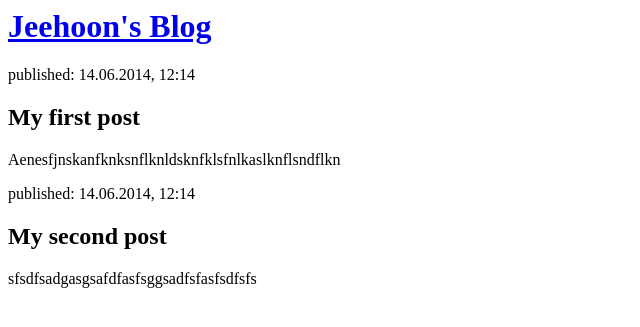
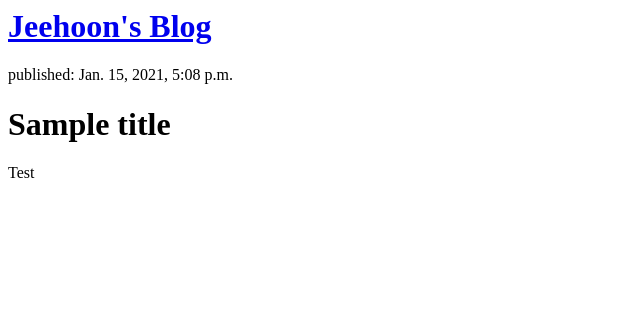
Before and after one commit to Jeehoon-K/my-first-blog, a Django app: page / in a window 1280 px wide. Shown: the top 327 px of the page, without its empty margins (0-640 px from the left). Run offline with Django 3.2, Linux system fonts and the light colour scheme; data comes from the database, SQL or seed files in the repository; both versions use the stored data as it was after the commit.

Commit message:
Modified templates to display posts from database.

```diff
--- a/blog/templates/blog/post_list.html
+++ b/blog/templates/blog/post_list.html
@@ -4,19 +4,14 @@
     </head>
     <body>
         <div>
-            <h1><a href='page1'>Jeehoon's Blog</a></h1>
+            <h1><a href='/'>Jeehoon's Blog</a></h1>
         </div>
-
-        <div>
-            <p>published: 14.06.2014, 12:14</p>
-            <h2><a herf="page2">My first post</a></h2>
-            <p>Aenesfjnskanfknksnflknldsknfklsfnlkaslknflsndflkn</p>
-        </div>
-
-        <div>
-            <p>published: 14.06.2014, 12:14</p>
-            <h2><a herf='page3'>My second post</a></h2>
-            <p>sfsdfsadgasgsafdfasfsggsadfsfasfsdfsfs</p>
-        </div>
+        {% for post in posts %}
+            <div>
+                <p>published: {{ post.published_date }}</p>
+                <h1><a herf="/">{{ post.title }}</a></h1>
+                <p>{{ post.text|linebreaksbr }}</p>
+            </div>
+        {% endfor %}
     </body>
 </html>
--- a/blog/views.py
+++ b/blog/views.py
@@ -1,5 +1,7 @@
 from django.shortcuts import render
+from django.utils import timezone
+from .models import Post
 
-# Create your views here.
 def post_list(request):
-    return render(request, 'blog/post_list.html', {})
+    posts = Post.objects.filter(published_date__lte=timezone.now()).order_by('published_date')
+    return render(request, 'blog/post_list.html', {'posts':posts})
```
Also changed, not shown: db.sqlite3.
